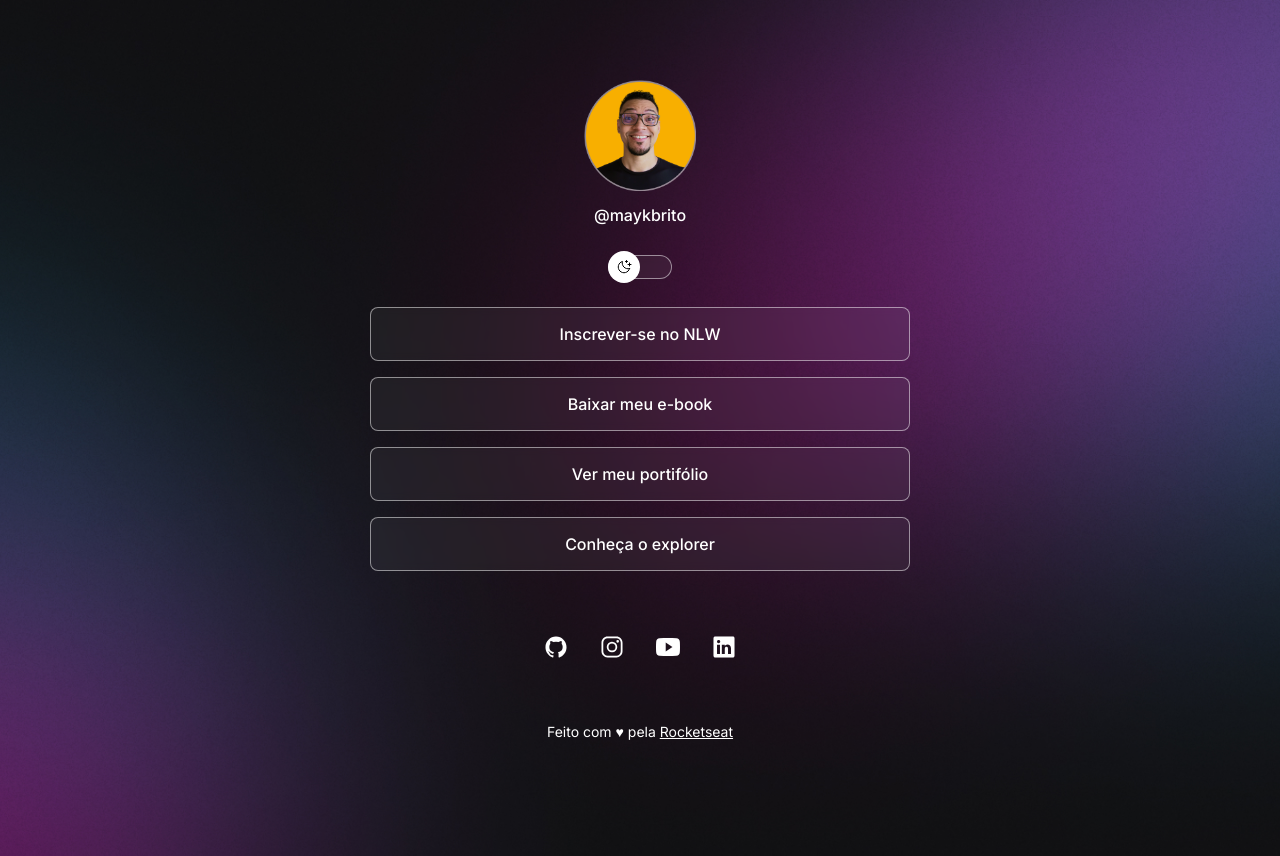
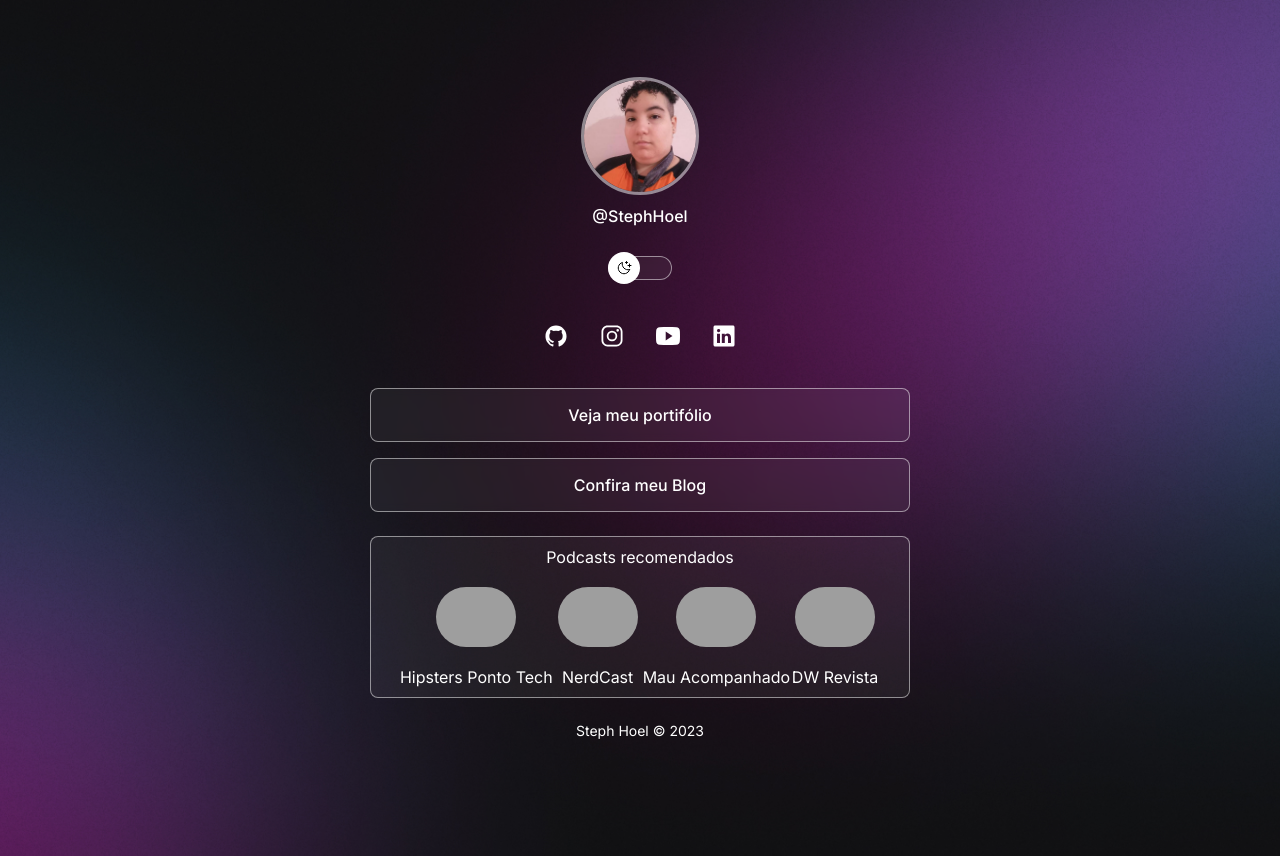
Before and after one commit to StephHoel/dev-links, a plain HTML site: page index.html in a window 1280 px wide. Drawn offline with nearby package versions, Linux system fonts and the light colour scheme; grey boxes are pictures that could not be loaded.

Commit message:
feat: altera informações, add podcast recomendados

```diff
--- a/index.html
+++ b/index.html
@@ -10,35 +10,22 @@
   <meta http-equiv="X-UA-Compatible" content="IE=edge" />
   <meta name="viewport" content="width=device-width, initial-scale=1.0">
   <title>DevLinks</title>
+
   <link rel="stylesheet" href="style.css">
 </head>
 
 <body>
   <div id="container">
     <div id="profile">
-      <img src="./assets/avatar.png" alt="Foto de Mayk Brito usando óculos, camisa preta, barba e fundo laranja">
-      <p>@maykbrito</p>
+      <img src="./assets/avatar.jpeg"
+        alt="Foto de Steph Hoel com cabelos pretos encaracolados curtos, blusa laranja e preta, gravata e brinco bastão na orelha">
+      <p>@StephHoel</p>
     </div>
 
     <div id="switch" onclick="toggleMode()">
       <button></button>
       <span></span>
     </div>
-
-    <ul>
-      <li>
-        <a href="#">Inscrever-se no NLW</a>
-      </li>
-      <li>
-        <a href="#">Baixar meu e-book</a>
-      </li>
-      <li>
-        <a href="https://github.com/maykbrito">Ver meu portifólio</a>
-      </li>
-      <li>
-        <a href="https://rocketseat.com.br/explorer" target="_blank">Conheça o explorer</a>
-      </li>
-    </ul>
 
     <div id="social-links">
       <a href="https://github.com/stephhoel" target="_blank"> <ion-icon name="logo-github"></ion-icon></a>
@@ -47,11 +34,73 @@
       <a href="https://linkedin.com/in/stephhoel" target="_blank"> <ion-icon name="logo-linkedin"></ion-icon></a>
     </div>
 
+    <ul class="links">
+      <li>
+        <a href="https://github.com/stephhoel">Veja meu portifólio</a>
+      </li>
+      <li>
+        <a href="https://stephhoel.github.io/StephHoel/">Confira meu Blog</a>
+      </li>
+      <!-- <li>
+        <a href="#">Baixar meu e-book</a>
+      </li> -->
+    </ul>
+
+    <div class="recomendations">
+      <p class="podcasts">Podcasts recomendados</p>
+      <ul>
+        <li>
+          <a href='https://podcasts.google.com/feed/aHR0cHM6Ly93d3cuaGlwc3RlcnMudGVjaC9jYXRlZ29yeS9wb2RjYXN0L2ZlZWQv?sa=X&ved=0CAwQ9sEGahkKEwiYsf7AhsGAAxUAAAAAHQAAAAAQ6IgE'
+            target="_blank" rel="noreferrer">
+            <img
+              src='https://encrypted-tbn3.gstatic.com/images?q=tbn:ANd9GcR5nOFmDmY-Me6roeOdtpQrJwamlSBGNO35H5As1WD5LTc-CXE'
+              alt='capa de Hipsters Ponto Tech' />
+            <p>
+              Hipsters Ponto Tech
+            </p>
+          </a>
+        </li>
+
+        <li>
+          <a href='https://podcasts.google.com/feed/aHR0cHM6Ly9qb3ZlbW5lcmQuY29tLmJyL2ZlZWQtbmVyZGNhc3Qv?sa=X&ved=0CA0Q9sEGahkKEwiYsf7AhsGAAxUAAAAAHQAAAAAQ6IgE'
+            target="_blank" rel="noreferrer">
+            <img
+              src='https://encrypted-tbn3.gstatic.com/images?q=tbn:ANd9GcSmAaDtYQdyjh9jubHWcYSR0S3r0lN5lrc-r30E0_MWbZpywu70'
+              alt='capa de NerdCast' />
+            <p>
+              NerdCast
+            </p>
+          </a>
+        </li>
+
+        <li>
+          <a href='https://podcasts.google.com/feed/aHR0cHM6Ly9qb3ZlbW5lcmQuY29tLmJyL3F1ZW0tc29tb3MvZmVlZC8?sa=X&ved=0CAkQ9sEGahkKEwiYsf7AhsGAAxUAAAAAHQAAAAAQ6IgE'
+            target="_blank" rel="noreferrer">
+            <img
+              src='https://encrypted-tbn2.gstatic.com/images?q=tbn:ANd9GcQJXtqnsTEsCTVzhjmClAlJ6H9zvV52F5fRVplm47RzesoOB6YY'
+              alt='capa de Mau Acompanhado' />
+            <p>
+              Mau Acompanhado
+            </p>
+          </a>
+        </li>
+
+        <li>
+          <a href='https://podcasts.google.com/feed/aHR0cHM6Ly9yc3MuZHcuY29tL3htbC9wb2RjYXN0X2JyYV9ub3RpY2lhcw?sa=X&ved=0CAsQ9sEGahkKEwiYsf7AhsGAAxUAAAAAHQAAAAAQ6IgE'
+            target="_blank" rel="noreferrer">
+            <img
+              src='https://encrypted-tbn2.gstatic.com/images?q=tbn:ANd9GcTTxrEgbwdrSozVJUI2oeFJ5Su1ASD-OiNLzfdDx339aU23COE'
+              alt='capa de DW Revista' />
+            <p>
+              DW Revista
+            </p>
+          </a>
+        </li>
+      </ul>
+    </div>
+
     <footer>
-      Feito com ♥ pela
-      <a href="http://rocketseat.com.br" target="_blank" >
-        Rocketseat
-      </a>
+      Steph Hoel © 2023
     </footer>
   </div>
 
--- a/script.js
+++ b/script.js
@@ -3,13 +3,13 @@ function toggleMode() {
 
   html.classList.toggle('light')
 
-  const img = document.querySelector('#profile img')
+  // const img = document.querySelector('#profile img')
 
-  if (html.classList.contains('light')) {
-    img.setAttribute('src', './assets/avatar-light.png')
-    img.setAttribute('alt','Foto de Mayk Brito usando óculos escuros, camisa preta, jaqueta preta, sem barba no fundo gradiente do lilás para o azul')
-  } else {
-    img.setAttribute('src', './assets/avatar.png')
-    img.setAttribute('alt','Foto de Mayk Brito usando óculos, camisa preta, barba e fundo laranja')
-  }
+  // if (html.classList.contains('light')) {
+  //   img.setAttribute('src', './assets/avatar-light.png')
+  //   img.setAttribute('alt','Foto de Mayk Brito usando óculos escuros, camisa preta, jaqueta preta, sem barba no fundo gradiente do lilás para o azul')
+  // } else {
+  //   img.setAttribute('src', './assets/avatar.png')
+  //   img.setAttribute('alt','Foto de Mayk Brito usando óculos, camisa preta, barba e fundo laranja')
+  // }
 }
--- a/style.css
+++ b/style.css
@@ -2,9 +2,13 @@
   margin: 0;
   padding: 0;
   box-sizing: border-box;
+  -webkit-font-smoothing: antialiased;
+  -moz-osx-font-smoothing: grayscale;
 }
 
 :root {
+  font-size: 62.5%;
+
   --text-color: white;
   --bg-url: url("./assets/bg-mobile.jpg");
   --stroke-color: rgba(255, 255, 255, 0.5);
@@ -27,7 +31,8 @@
 body {
   /* background: color image repeat position/size */
   background: var(--bg-url) no-repeat top center/cover;
-  height: 100vh;
+  min-height: 100vh;
+  font-size: 1.6rem;
 }
 
 body * {
@@ -37,38 +42,40 @@ body * {
 
 #container {
   width: 100%;
-  max-width: 588px;
-  margin: 56px auto 0px;
-  padding: 0 24px;
+  max-width: 58.8rem;
+  margin: 5.6rem auto 0;
+  padding: 0 2.4rem;
 }
 
 /* profile */
 #profile {
   text-align: center;
 
-  padding: 24px;
+  padding: 2.4rem;
 }
 
 #profile img {
-  width: 112px;
+  width: 11.2rem;
+  border-radius: 9999px;
+  outline: 0.3rem solid var(--stroke-color);
 }
 
 #profile p {
   font-weight: 500;
-  line-height: 24px;
-  margin-top: 8px;
+  line-height: 2.4rem;
+  margin-top: 0.8rem;
 }
 
 /* switch */
 #switch {
   position: relative;
-  width: 64px;
-  margin: 4px auto;
+  width: 6.4rem;
+  margin: 0.4rem auto;
 }
 
 #switch button {
-  width: 32px;
-  height: 32px;
+  width: 3.2rem;
+  height: 3.2rem;
   background: white var(--switch-bg-url) no-repeat center;
   border: 0;
   border-radius: 50%;
@@ -87,56 +94,18 @@ body * {
 }
 
 #switch button:hover {
-  outline: 8px solid var(--highlight-color);
+  outline: 0.8rem solid var(--highlight-color);
 }
 
 #switch span {
   display: block;
-  width: 64px;
-  height: 24px;
+  width: 6.4rem;
+  height: 2.4rem;
   background: var(--surface-color);
-  border: 1px solid var(--stroke-color);
-  backdrop-filter: blur(4px);
-  -webkit-backdrop-filter: blur(4px);
+  border: 0.1rem solid var(--stroke-color);
+  backdrop-filter: blur(0.4rem);
+  -webkit-backdrop-filter: blur(0.4rem);
   border-radius: 9999px;
-}
-
-/* links */
-ul {
-  list-style: none;
-
-  display: flex;
-  flex-direction: column;
-  gap: 16px;
-
-  padding: 24px 0;
-}
-
-ul li a {
-  border: 1px solid red;
-
-  display: flex;
-  align-items: center;
-  justify-content: center;
-
-  padding: 16px 24px;
-
-  background: var(--surface-color);
-  border: 1px solid var(--stroke-color);
-  border-radius: 8px;
-
-  backdrop-filter: blur(4px);
-  -webkit-backdrop-filter: blur(4px);
-
-  text-decoration: none;
-  font-weight: 500;
-
-  transition: background 0.2s;
-}
-
-ul li a:hover {
-  background: var(--surface-color-hover);
-  border: 1.5px solid var(--text-color);
 }
 
 /* social links */
@@ -144,16 +113,16 @@ ul li a:hover {
   display: flex;
   justify-content: center;
 
-  padding: 24px 0;
+  padding: 2.4rem 0 0;
 
-  font-size: 24px;
+  font-size: 2.4rem;
 }
 
 #social-links a {
   display: flex;
   align-items: center;
   justify-content: center;
-  padding: 16px;
+  padding: 1.6rem;
 
   transition: background 0.2s;
   border-radius: 50%;
@@ -163,11 +132,103 @@ ul li a:hover {
   background: var(--highlight-color);
 }
 
+/* links */
+.links {
+  list-style: none;
+
+  display: flex;
+  flex-direction: column;
+  gap: 1.6rem;
+
+  padding: 2.4rem 0;
+}
+
+.links li a {
+  display: flex;
+  align-items: center;
+  justify-content: center;
+
+  padding: 1.6rem 2.4rem;
+
+  background: var(--surface-color);
+  border: 0.1rem solid var(--stroke-color);
+  border-radius: 0.8rem;
+
+  backdrop-filter: blur(0.4rem);
+  -webkit-backdrop-filter: blur(0.4rem);
+
+  text-decoration: none;
+  font-weight: 500;
+
+  transition: background 0.2s;
+}
+
+.links li a:hover {
+  background: var(--surface-color-hover);
+  border: 0.15rem solid var(--text-color);
+}
+
+/* recomendations */
+.recomendations {
+  background-color: var(--surface-color);
+  border: 0.1rem solid var(--stroke-color);
+  border-radius: 0.8rem;
+}
+
+.recomendations .podcasts {
+  text-align: center;
+  padding: 1rem;
+}
+
+.recomendations ul {
+  list-style: none;
+  display: flex;
+  flex-wrap: wrap;
+  align-content: center;
+  justify-content: center;
+  align-items: center;
+}
+
+.recomendations ul li a {
+  text-decoration: none;
+
+  display: grid;
+  margin-top: 1rem;
+  justify-content: center;
+  cursor: pointer;
+  align-items: center;
+}
+
+.recomendations ul li a:hover {
+  opacity: 0.7;
+}
+
+.recomendations ul li a img {
+  max-width: 8rem;
+  max-height: 8rem;
+  border-radius: 9999px;
+  margin-left: auto;
+  margin-right: auto;
+}
+
+.recomendations ul li a p {
+  min-width: 9rem;
+  min-height: 4rem;
+  margin-top: 1rem;
+
+  display: flex;
+
+  text-align: center;
+  align-items: center;
+  align-content: center;
+  justify-content: center;
+}
+
 /* footer */
 footer {
-  padding: 24px 0;
+  padding: 2.4rem 0;
   text-align: center;
-  font-size: 14px;
+  font-size: 1.4rem;
 }
 
 /* media queries */
@@ -178,6 +239,15 @@ footer {
 
   .light {
     --bg-url: url("./assets/bg-desktop-light.jpg");
+  }
+}
+
+@media (max-width: 450px) {
+  .recomendations ul {
+    display: grid;
+    justify-content: space-around;
+    align-content: center;
+    align-items: center;
   }
 }
 
```
Also changed, not shown: assets/avatar.jpeg (added).
